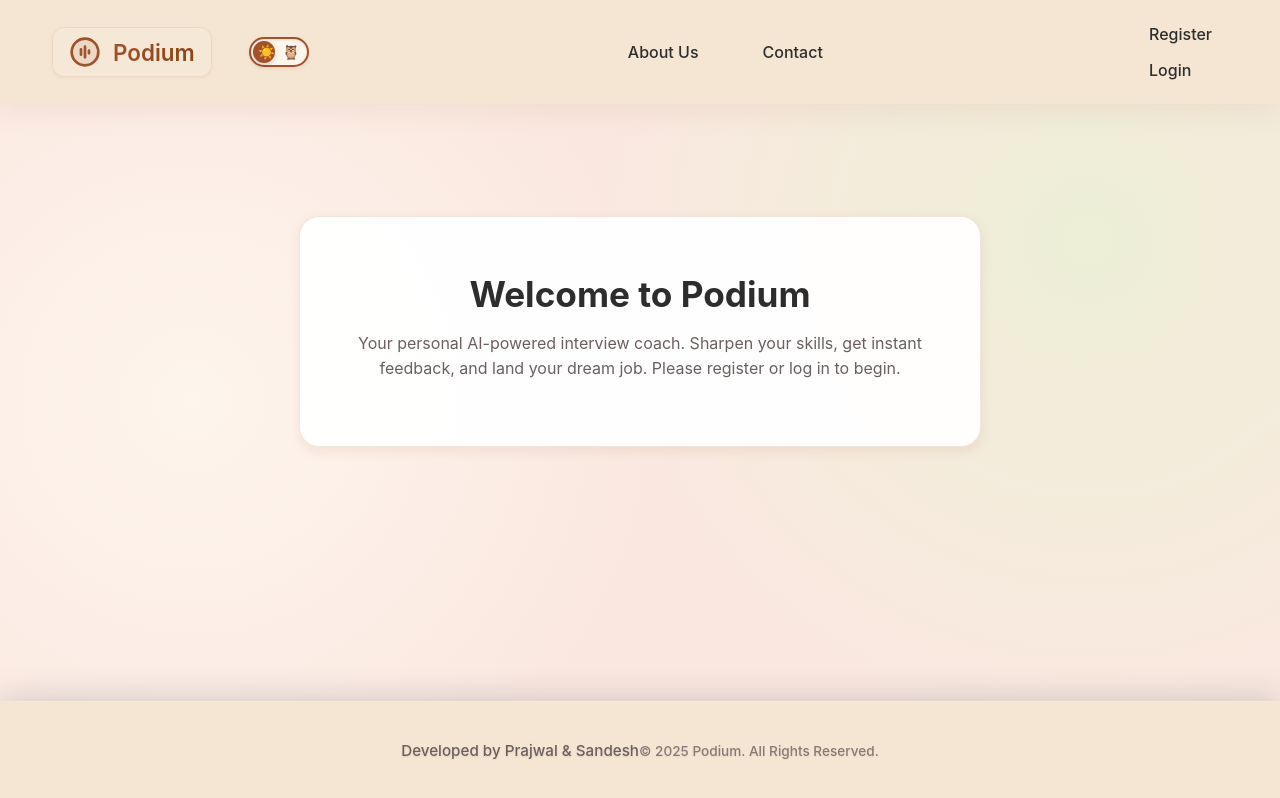
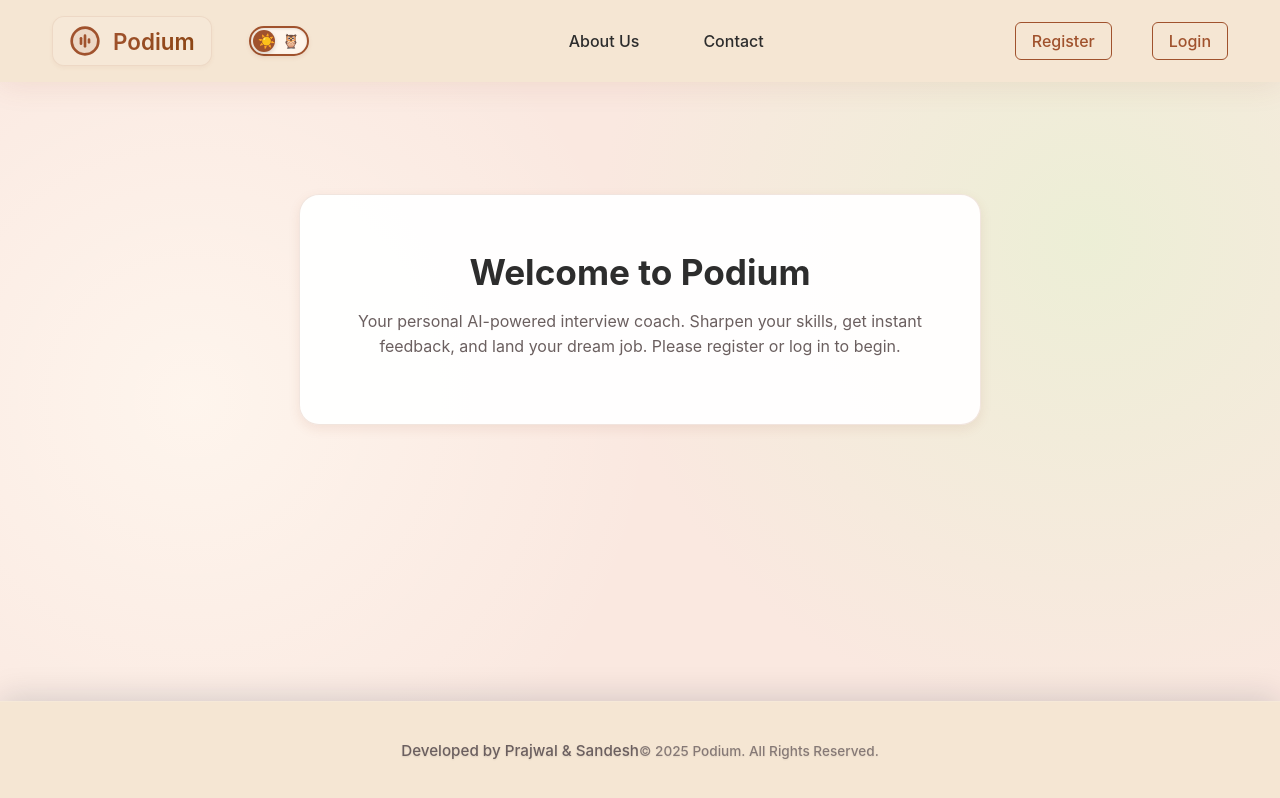
Before and after one commit to PrajwalMutalik/Podium, a React (Vite) app in the folder client/: page / in a window 1280 px wide. Built offline with nearby package versions, Linux system fonts and the light colour scheme.

Commit message:
Add styling for authentication links in the navbar

```diff
--- a/client/src/index.css
+++ b/client/src/index.css
@@ -790,6 +790,29 @@
     border-color: var(--accent-hover);
   }
 
+  /* Auth links styling */
+  .auth-links {
+    display: flex;
+    gap: 1rem;
+    align-items: center;
+  }
+
+  .auth-links a {
+    color: var(--accent-color);
+    text-decoration: none;
+    padding: 0.5rem 1rem;
+    border: 1px solid var(--accent-color);
+    border-radius: 4px;
+    transition: all 0.3s ease;
+    font-weight: 500;
+  }
+
+  .auth-links a:hover {
+    background: var(--accent-color);
+    color: white;
+    border-color: var(--accent-hover);
+  }
+
   /* --- NEW NAVBAR BUTTON STYLES --- */
   .nav-item-button {
     background: transparent;
```
